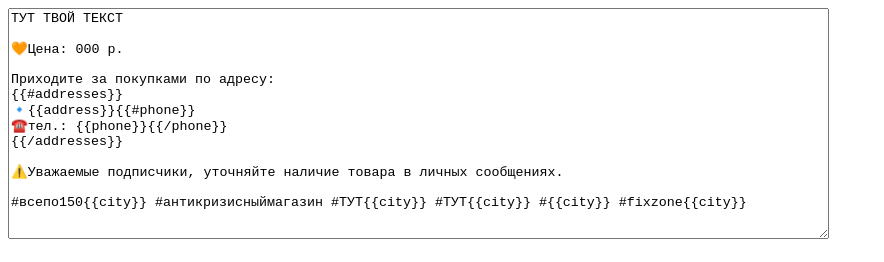
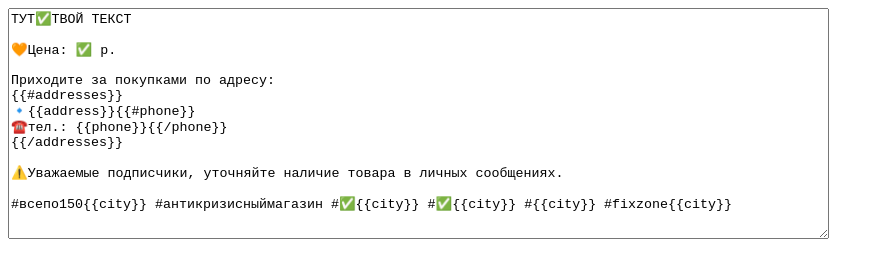
Before and after one commit to nyadin8/nyadin8.github.io, a plain HTML site: page template/index.html in a window 1280 px wide. Shown: the top 262 px of the page, without its empty margins (0-884 px from the left). Drawn offline with nearby package versions, Linux system fonts and the light colour scheme.

Commit message:
Update index.html

```diff
--- a/template/index.html
+++ b/template/index.html
@@ -188,9 +188,9 @@
 
 <body>
   <textarea id="template" rows="15" cols="100">
-ТУТ ТВОЙ ТЕКСТ
+ТУТ✅ТВОЙ ТЕКСТ
 
-🧡Цена: 000 р.
+🧡Цена: ✅ р.
 
 Приходите за покупками по адресу:
 {{#addresses}}
@@ -200,7 +200,7 @@
 
 ⚠️Уважаемые подписчики, уточняйте наличие товара в личных сообщениях.
 
-#всепо150{{city}} #антикризисныймагазин #ТУТ{{city}} #ТУТ{{city}} #{{city}} #fixzone{{city}}
+#всепо150{{city}} #антикризисныймагазин #✅{{city}} #✅{{city}} #{{city}} #fixzone{{city}}
   </textarea>
 
   <div id="result"></div>
```
